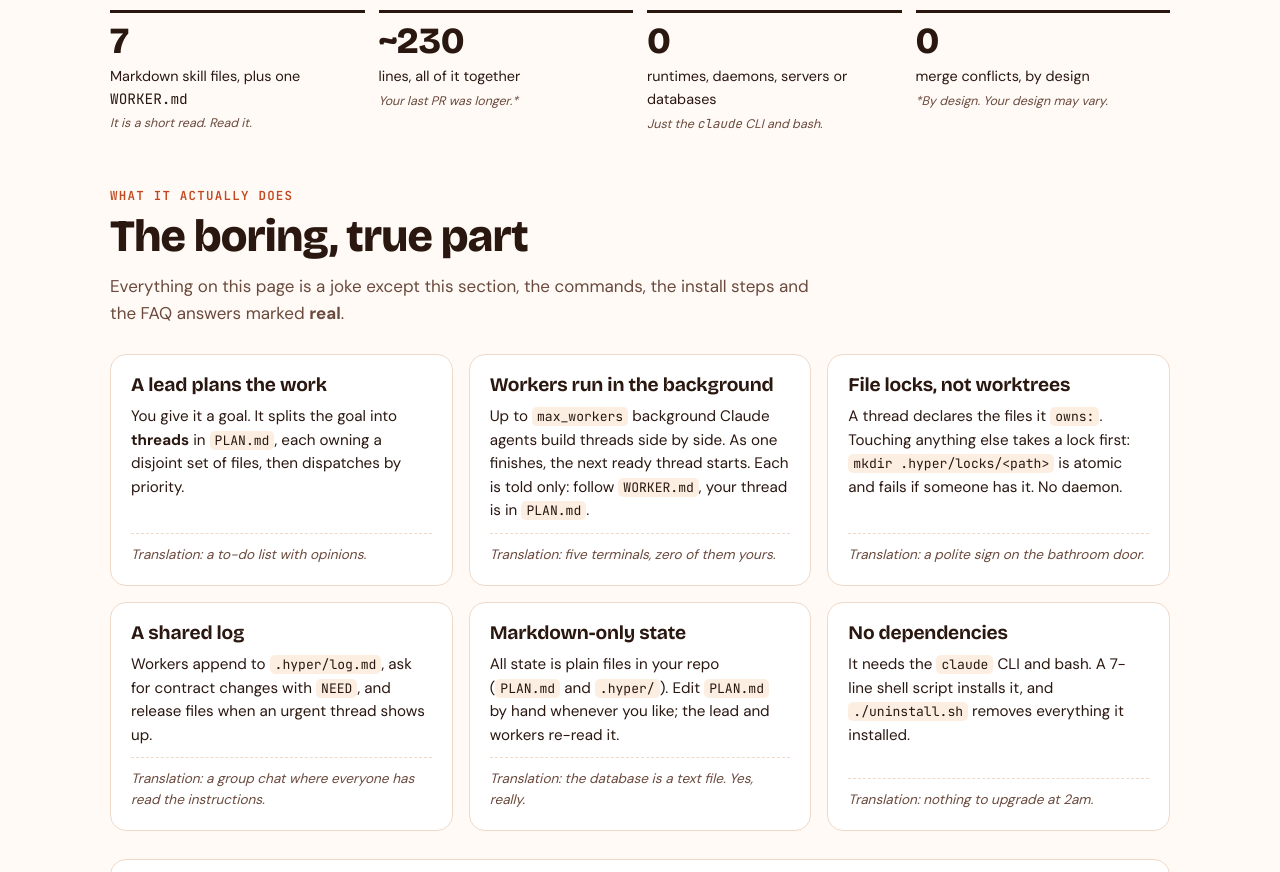
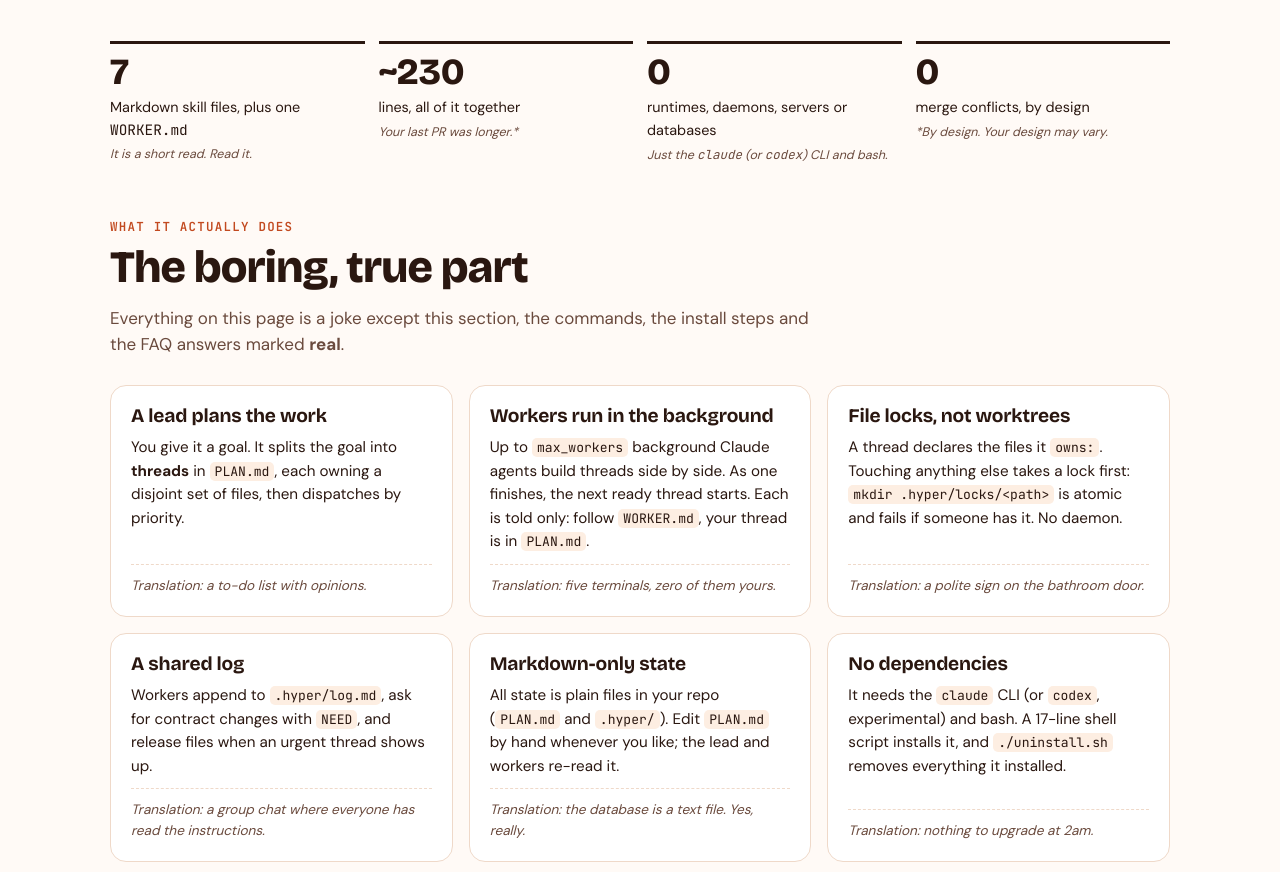
Before and after one commit to grplyler/hyperdo, a plain HTML site: page docs/index.html in a window 1280 px wide. Shown: the part 871-1743 px from the top of the page. Drawn offline with nearby package versions, Linux system fonts and the light colour scheme.

Commit message:
feat: installer supports Codex; add support tracker and why tagline
install.sh now installs for whichever of claude and codex is on PATH.
Codex gets the skills as hyper-<name> with CODEX.md appended.

Co-Authored-By: Claude Fable 5.2 <noreply@anthropic.com>
Claude-Session: https://claude.ai/code/session_01XGVB5P2zykgZKuHFhjYXap

```diff
--- a/docs/index.html
+++ b/docs/index.html
@@ -246,6 +246,7 @@ footer.site .disc { color: var(--ink); background: var(--surface-2); border: 1px
     <h1 style="margin-top:14px">Do five things at once. <span class="grad">Understand none of them.</span></h1>
     <p class="pitch"><b>Minimal parallel agent orchestration for Claude Code.</b> One lead plans the work as threads in PLAN.md; background workers build them side by side, coordinated by file locks and a shared log. Markdown-only state, no dependencies.</p>
     <p class="aside">Revolutionary. Disruptive. Fits in a Markdown file. We checked.</p>
+      <p class="aside" style="font-style:normal;color:var(--ink)"><b>Why?</b> Cause I wanted to build something way cooler and needed this to do so.</p>
     <div class="btns">
       <a class="btn primary" href="#install">Install it</a>
       <button class="btn ghost" id="demoBtn" type="button">Request a demo</button>
@@ -396,7 +397,7 @@ footer.site .disc { color: var(--ink); background: var(--surface-2); border: 1px
 <div class="facts">
   <div class="fact"><b>7</b><span>Markdown skill files, plus one <code>WORKER.md</code></span><small>It is a short read. Read it.</small></div>
   <div class="fact"><b>~230</b><span>lines, all of it together</span><small>Your last PR was longer.*</small></div>
-  <div class="fact"><b>0</b><span>runtimes, daemons, servers or databases</span><small>Just the <code>claude</code> CLI and bash.</small></div>
+  <div class="fact"><b>0</b><span>runtimes, daemons, servers or databases</span><small>Just the <code>claude</code> (or <code>codex</code>) CLI and bash.</small></div>
   <div class="fact"><b>0</b><span>merge conflicts, by design</span><small>*By design. Your design may vary.</small></div>
 </div>
 
@@ -410,7 +411,7 @@ footer.site .disc { color: var(--ink); background: var(--surface-2); border: 1px
     <div class="card"><h3>File locks, not worktrees</h3><p>A thread declares the files it <code>owns:</code>. Touching anything else takes a lock first: <code>mkdir .hyper/locks/&lt;path&gt;</code> is atomic and fails if someone has it. No daemon.</p><p class="tr">Translation: a polite sign on the bathroom door.</p></div>
     <div class="card"><h3>A shared log</h3><p>Workers append to <code>.hyper/log.md</code>, ask for contract changes with <code>NEED</code>, and release files when an urgent thread shows up.</p><p class="tr">Translation: a group chat where everyone has read the instructions.</p></div>
     <div class="card"><h3>Markdown-only state</h3><p>All state is plain files in your repo (<code>PLAN.md</code> and <code>.hyper/</code>). Edit <code>PLAN.md</code> by hand whenever you like; the lead and workers re-read it.</p><p class="tr">Translation: the database is a text file. Yes, really.</p></div>
-    <div class="card"><h3>No dependencies</h3><p>It needs the <code>claude</code> CLI and bash. A 7-line shell script installs it, and <code>./uninstall.sh</code> removes everything it installed.</p><p class="tr">Translation: nothing to upgrade at 2am.</p></div>
+    <div class="card"><h3>No dependencies</h3><p>It needs the <code>claude</code> CLI (or <code>codex</code>, experimental) and bash. A 17-line shell script installs it, and <code>./uninstall.sh</code> removes everything it installed.</p><p class="tr">Translation: nothing to upgrade at 2am.</p></div>
   </div>
 
   <div class="demo" aria-labelledby="demoH">
@@ -514,7 +515,7 @@ footer.site .disc { color: var(--ink); background: var(--surface-2); border: 1px
 <section class="final" id="install">
   <p class="eyebrow">Install</p>
   <h2 style="margin-top:10px">Get it done. Or at least get it started.</h2>
-  <p class="lede" style="margin-inline:auto">Needs the <a href="https://claude.com/claude-code">claude CLI</a> and bash.</p>
+  <p class="lede" style="margin-inline:auto">Needs the <a href="https://claude.com/claude-code">claude CLI</a> and bash. Also installs for Codex if it is on your PATH (experimental).</p>
   <div class="code"><pre id="inst">git clone https://github.com/grplyler/hyperdo.git
 cd hyperdo &amp;&amp; ./install.sh</pre><button class="copy" type="button" data-copy="inst">Copy</button></div>
   <p class="steps">Restart Claude Code, then run <code style="background:var(--surface-2);padding:1px 5px;border-radius:5px">/hyper:init</code> and <code style="background:var(--surface-2);padding:1px 5px;border-radius:5px">/hyper:plan</code> in any project.</p>
```
Also changed, not shown: 4 other files.
